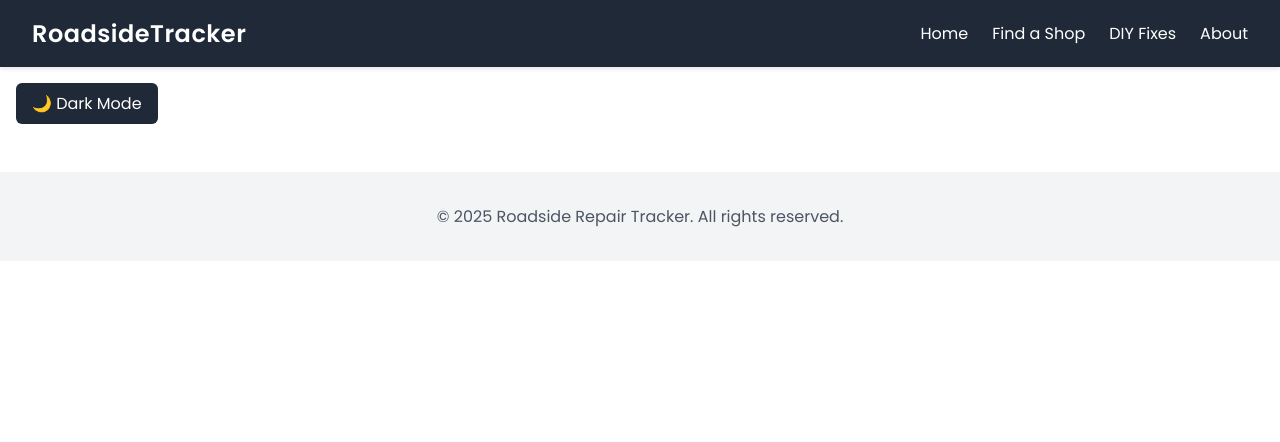
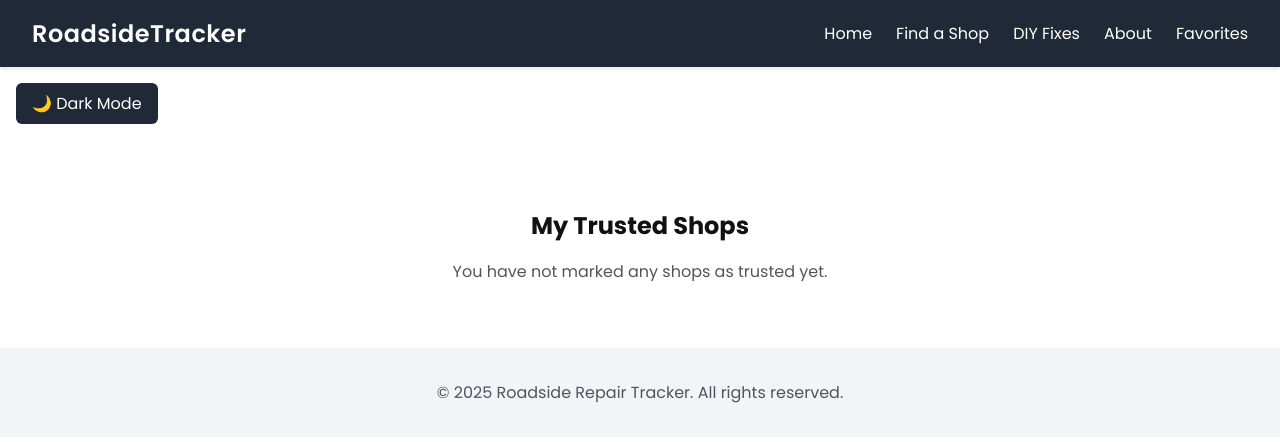
Before and after one commit to tysonW3/SU-week1, a React (Vite) app: page /favorites in a window 1280 px wide. Shown: the top 442 px of the page. Built offline with nearby package versions, Linux system fonts and the light colour scheme.

Commit message:
added another page called favorites

```diff
--- a/src/App.jsx
+++ b/src/App.jsx
@@ -7,7 +7,7 @@ import Home from './pages/Home';
 import FindShop from './pages/FindShop';
 import About from './pages/About';
 import DIYFixes from "./pages/DIYFixes";
-
+import Favorites from "./pages/Favorites";
 
 function App() {
   const [isDark, setIsDark] = useState(false);
@@ -28,6 +28,7 @@ function App() {
           <Route path="/find" element={<FindShop isDark={isDark} />} />
           <Route path="/diy" element={<DIYFixes />} />
           <Route path="/about" element={<About />} />
+          <Route path="/favorites" element={<Favorites />} />
         </Routes>
       </main>
       <Footer />
--- a/src/components/Navbar.jsx
+++ b/src/components/Navbar.jsx
@@ -31,6 +31,9 @@ function Navbar() {
         <Link to="/about" style={{ color: '#fff', textDecoration: 'none', fontWeight: '500' }}>
           About
         </Link>
+        <Link to="/favorites" style={{ color: '#fff', textDecoration: 'none', fontWeight: '500' }}>
+        Favorites
+        </Link>
       </div>
     </nav>
   );
--- /dev/null
+++ b/src/pages/Favorites.jsx
@@ -0,0 +1,37 @@
+import React, { useEffect, useState } from 'react';
+
+function Favorites() {
+  const [favorites, setFavorites] = useState([]);
+
+  useEffect(() => {
+    // Get trusted shops list from localStorage
+    const stored = JSON.parse(localStorage.getItem('trustedShops')) || [];
+    setFavorites(stored);
+  }, []);
+
+  return (
+    <section style={{ padding: '2rem', maxWidth: '800px', margin: 'auto' }}>
+      <h2 style={{ textAlign: 'center', marginBottom: '1rem' }}>My Trusted Shops</h2>
+      {favorites.length === 0 ? (
+        <p style={{ textAlign: 'center', color: '#555' }}>You have not marked any shops as trusted yet.</p>
+      ) : (
+        <ul style={{ listStyle: 'none', padding: 0 }}>
+          {favorites.map((shopName, index) => (
+            <li key={index} style={{
+              border: '1px solid #ddd',
+              borderRadius: '8px',
+              padding: '1rem',
+              marginBottom: '0.7rem',
+              backgroundColor: '#fff',
+              boxShadow: '0 2px 6px rgba(0,0,0,0.05)'
+            }}>
+              <strong>{shopName}</strong>
+            </li>
+          ))}
+        </ul>
+      )}
+    </section>
+  );
+}
+
+export default Favorites;
```
